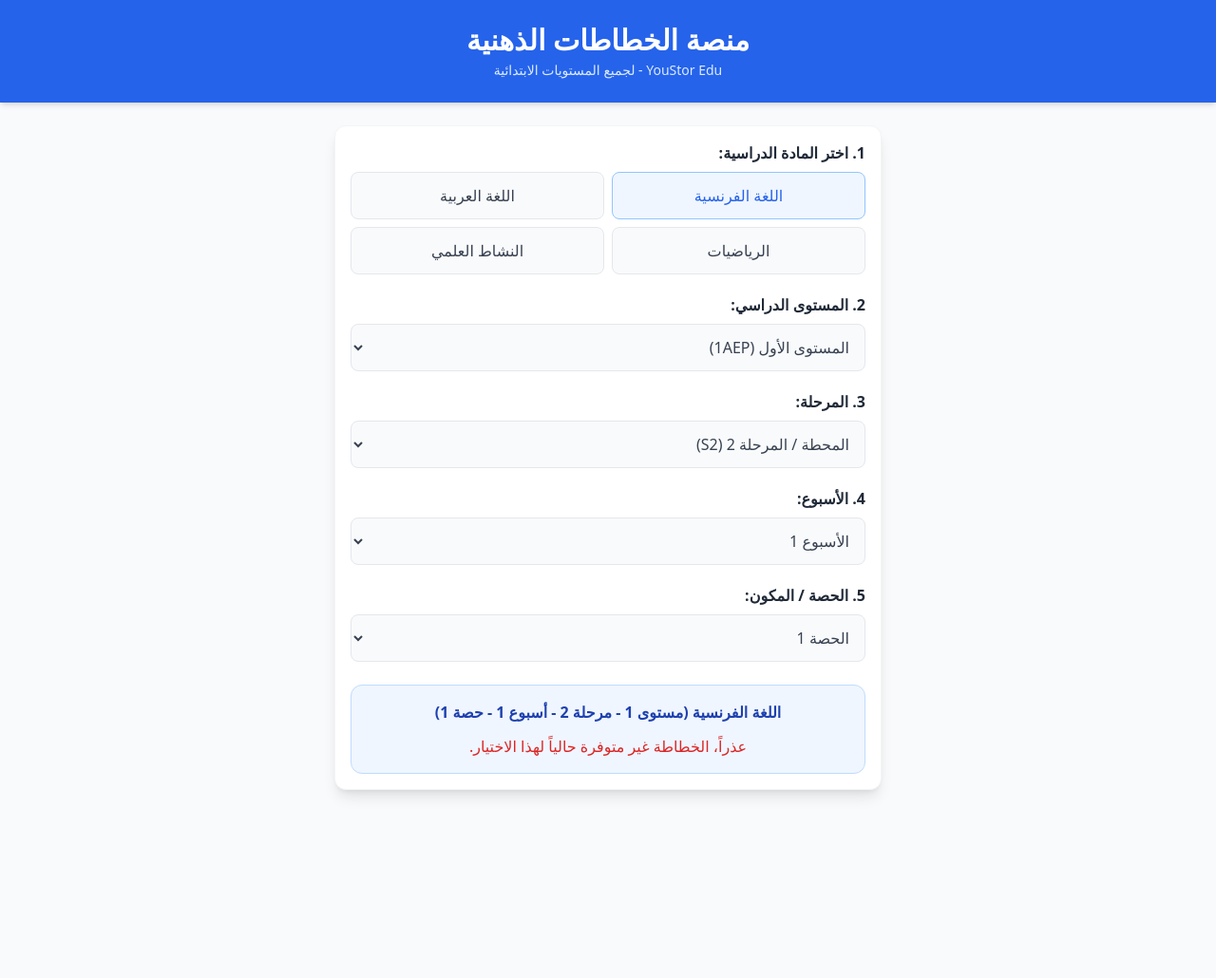
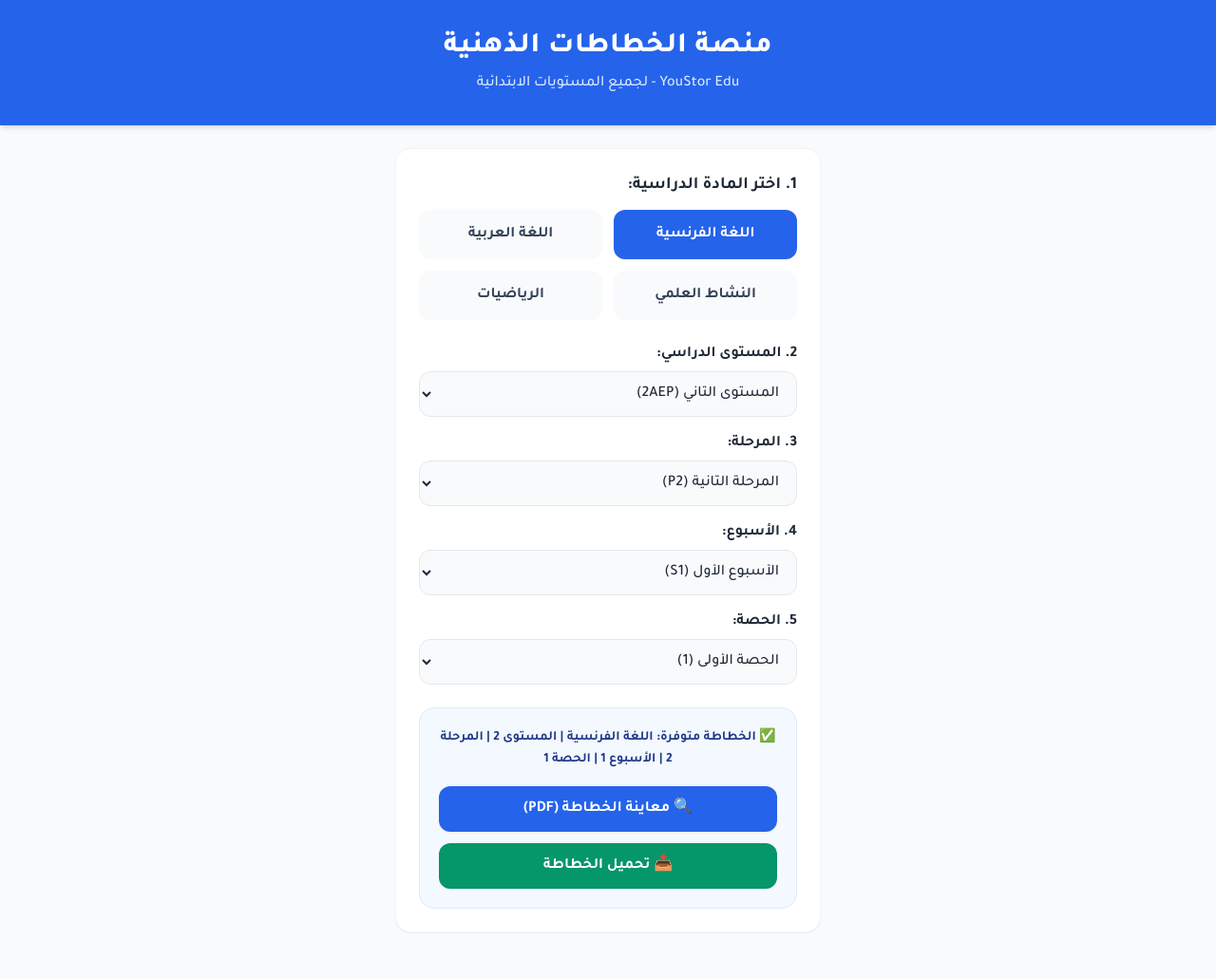
Before and after one commit to neuraltech-ai/Youstoredu, a Jekyll site: the page index.html, which Jekyll copies as it is, in a window 1280 px wide. Shown: the whole page at 95% size. Built offline with Jekyll 4.4.1, drawn with Linux system fonts in a browser that asks for light colours; nearby versions of some CDN libraries; before the commit the page ends 900 px from its top, so only the background shows below that.

Commit message:
تحديث التصميم الأول وجميع المستويات والحصص

```diff
--- a/index.html
+++ b/index.html
@@ -5,146 +5,199 @@
     <meta name="viewport" content="width=device-width, initial-scale=1.0">
     <title>منصة الخطاطات الذهنية - YouStor Edu</title>
     <script src="https://cdn.tailwindcss.com"></script>
+    <link href="https://fonts.googleapis.com/css2?family=Tajawal:wght@400;500;700;800&display=swap" rel="stylesheet">
+    <style>
+        body { font-family: 'Tajawal', sans-serif; }
+    </style>
 </head>
-<body class="bg-gray-50 min-h-screen">
-    <!-- رأس الصفحة -->
-    <header class="bg-blue-600 text-white py-6 shadow-md text-center">
-        <h1 class="text-3xl font-bold">منصة الخطاطات الذهنية</h1>
-        <p class="text-blue-100 text-sm mt-1">YouStor Edu - لجميع المستويات الابتدائية</p>
+<body class="bg-slate-50 min-h-screen pb-12">
+
+    <!-- الهيدر بالتصميم الأول الجذاب -->
+    <header class="bg-blue-600 text-white py-8 px-4 shadow-md text-center">
+        <h1 class="text-3xl font-extrabold tracking-wide mb-2">منصة الخطاطات الذهنية</h1>
+        <p class="text-blue-100 text-base font-medium">YouStor Edu - لجميع المستويات الابتدائية</p>
     </header>
 
-    <main class="max-w-xl mx-auto p-4 mt-6 bg-white rounded-xl shadow-lg border border-gray-100">
-        <!-- 1. اختيار المادة -->
-        <section class="mb-5">
-            <label class="block font-bold text-gray-800 mb-2">1. اختر المادة الدراسية:</label>
-            <div class="grid grid-cols-2 gap-2">
-                <button onclick="setSubject('اللغة الفرنسية')" id="btn-اللغة الفرنسية" class="p-3 text-center rounded-lg border font-medium transition bg-blue-50 text-blue-600 border-blue-300">اللغة الفرنسية</button>
-                <button onclick="setSubject('اللغة العربية')" id="btn-اللغة العربية" class="p-3 text-center rounded-lg border font-medium transition bg-gray-50 text-gray-700 border-gray-200">اللغة العربية</button>
-                <button onclick="setSubject('الرياضيات')" id="btn-الرياضيات" class="p-3 text-center rounded-lg border font-medium transition bg-gray-50 text-gray-700 border-gray-200">الرياضيات</button>
-                <button onclick="setSubject('النشاط العلمي')" id="btn-النشاط العلمي" class="p-3 text-center rounded-lg border font-medium transition bg-gray-50 text-gray-700 border-gray-200">النشاط العلمي</button>
+    <!-- حاوية المنصة -->
+    <main class="max-w-md mx-auto p-6 mt-6 bg-white rounded-2xl shadow-sm border border-gray-100">
+
+        <!-- 1. اختيار المادة الدراسية -->
+        <div class="mb-6">
+            <label class="block font-bold text-gray-800 text-lg mb-3">1. اختر المادة الدراسية:</label>
+            <div class="grid grid-cols-2 gap-3">
+                <button onclick="selectSubject('اللغة الفرنسية')" id="sub-اللغة الفرنسية" class="py-3.5 px-4 rounded-xl font-bold text-base transition-all shadow-sm bg-blue-600 text-white">اللغة الفرنسية</button>
+                <button onclick="selectSubject('اللغة العربية')" id="sub-اللغة العربية" class="py-3.5 px-4 rounded-xl font-bold text-base transition-all bg-slate-50 text-slate-700 hover:bg-slate-100">اللغة العربية</button>
+                <button onclick="selectSubject('النشاط العلمي')" id="sub-النشاط العلمي" class="py-3.5 px-4 rounded-xl font-bold text-base transition-all bg-slate-50 text-slate-700 hover:bg-slate-100">النشاط العلمي</button>
+                <button onclick="selectSubject('الرياضيات')" id="sub-الرياضيات" class="py-3.5 px-4 rounded-xl font-bold text-base transition-all bg-slate-50 text-slate-700 hover:bg-slate-100">الرياضيات</button>
             </div>
-        </section>
+        </div>
 
-        <!-- 2. اختيار المستوى -->
-        <section class="mb-5">
-            <label class="block font-bold text-gray-800 mb-2">2. المستوى الدراسي:</label>
-            <select id="level" onchange="updateForm()" class="w-full p-3 border rounded-lg bg-gray-50 text-gray-700 focus:ring-2 focus:ring-blue-500">
+        <!-- القوائم المنسدلة التفاعلية -->
+        <div id="selectors-area" class="space-y-4">
+
+            <!-- 2. المستوى الدراسي (من الأول إلى السادس) -->
+            <div>
+                <label class="block font-bold text-gray-800 mb-1.5">2. المستوى الدراسي:</label>
+                <select id="level-select" onchange="searchMindMap()" class="w-full p-3.5 border border-gray-200 rounded-xl bg-slate-50 text-gray-800 font-medium focus:ring-2 focus:ring-blue-600 focus:outline-none">
                     <option value="1">المستوى الأول (1AEP)</option>
-                <option value="2">المستوى الثاني (2AEP)</option>
+                    <option value="2" selected>المستوى الثاني (2AEP)</option>
+                    <option value="3">المستوى الثالث (3AEP)</option>
+                    <option value="4">المستوى الرابع (4AEP)</option>
+                    <option value="5">المستوى الخامس (5AEP)</option>
                     <option value="6">المستوى السادس (6AEP)</option>
                 </select>
-        </section>
+            </div>
 
-        <!-- 3. اختيار المرحلة -->
-        <section class="mb-5">
-            <label class="block font-bold text-gray-800 mb-2">3. المرحلة:</label>
-            <select id="stage" onchange="updateForm()" class="w-full p-3 border rounded-lg bg-gray-50 text-gray-700 focus:ring-2 focus:ring-blue-500">
-                <option value="1">المحطة / المرحلة 1 (S1)</option>
-                <option value="2" selected>المحطة / المرحلة 2 (S2)</option>
+            <!-- 3. المرحلة (من الثانية إلى السادسة) -->
+            <div>
+                <label class="block font-bold text-gray-800 mb-1.5">3. المرحلة:</label>
+                <select id="stage-select" onchange="searchMindMap()" class="w-full p-3.5 border border-gray-200 rounded-xl bg-slate-50 text-gray-800 font-medium focus:ring-2 focus:ring-blue-600 focus:outline-none">
+                    <option value="2" selected>المرحلة الثانية (P2)</option>
+                    <option value="3">المرحلة الثالثة (P3)</option>
+                    <option value="4">المرحلة الرابعة (P4)</option>
+                    <option value="5">المرحلة الخامسة (P5)</option>
+                    <option value="6">المرحلة السادسة (P6)</option>
                 </select>
-        </section>
+            </div>
 
-        <!-- 4. اختيار الأسبوع -->
-        <section class="mb-5">
-            <label class="block font-bold text-gray-800 mb-2">4. الأسبوع:</label>
-            <select id="week" onchange="updateForm()" class="w-full p-3 border rounded-lg bg-gray-50 text-gray-700 focus:ring-2 focus:ring-blue-500">
-                <option value="1">الأسبوع 1</option>
-                <option value="2">الأسبوع 2</option>
-                <option value="3">الأسبوع 3</option>
-                <option value="4">الأسبوع 4</option>
-                <option value="5">الأسبوع 5</option>
+            <!-- 4. الأسبوع (من الأول إلى السادس) -->
+            <div>
+                <label class="block font-bold text-gray-800 mb-1.5">4. الأسبوع:</label>
+                <select id="week-select" onchange="searchMindMap()" class="w-full p-3.5 border border-gray-200 rounded-xl bg-slate-50 text-gray-800 font-medium focus:ring-2 focus:ring-blue-600 focus:outline-none">
+                    <option value="1" selected>الأسبوع الأول (S1)</option>
+                    <option value="2">الأسبوع الثاني (S2)</option>
+                    <option value="3">الأسبوع الثالث (S3)</option>
+                    <option value="4">الأسبوع الرابع (S4)</option>
+                    <option value="5">الأسبوع الخامس (S5)</option>
+                    <option value="6">الأسبوع السادس (S6)</option>
                 </select>
-        </section>
+            </div>
 
-        <!-- 5. اختيار الحصة -->
-        <section class="mb-5">
-            <label class="block font-bold text-gray-800 mb-2">5. الحصة / المكون:</label>
-            <select id="session" onchange="updateForm()" class="w-full p-3 border rounded-lg bg-gray-50 text-gray-700 focus:ring-2 focus:ring-blue-500">
-                <option value="1">الحصة 1</option>
-                <option value="2">الحصة 2</option>
-                <option value="3">الحصة 3</option>
-                <option value="4">الحصة 4</option>
-                <option value="5">الحصة 5</option>
-                <option value="6">الحصة 6</option>
+            <!-- 5. الحصة (من 1 إلى 6، وفي الرياضيات 5 حصص) -->
+            <div>
+                <label class="block font-bold text-gray-800 mb-1.5">5. الحصة:</label>
+                <select id="session-select" onchange="searchMindMap()" class="w-full p-3.5 border border-gray-200 rounded-xl bg-slate-50 text-gray-800 font-medium focus:ring-2 focus:ring-blue-600 focus:outline-none">
                 </select>
-        </section>
+            </div>
 
-        <!-- منطقة عرض النتيجة -->
-        <div id="result-area" class="mt-6 p-4 bg-blue-50 border border-blue-200 rounded-xl hidden text-center">
-            <p id="result-text" class="font-bold text-blue-800 mb-3"></p>
+        </div>
+
+        <!-- منطقة النتيجة والتحميل -->
+        <div id="result-area" class="mt-6 p-5 bg-blue-50/70 border border-blue-100 rounded-2xl text-center hidden">
+            <p id="result-text" class="font-bold text-blue-900 mb-4 text-sm leading-relaxed"></p>
+
             <div id="pdf-container" class="space-y-3">
-                <a id="pdf-viewer" href="#" target="_blank" class="block w-full bg-blue-600 hover:bg-blue-700 text-white font-bold py-2.5 px-4 rounded-lg shadow transition">🔍 معاينة الخطاطة (PDF)</a>
-                <a id="download-btn" href="#" download class="block w-full bg-emerald-600 hover:bg-emerald-700 text-white font-bold py-2.5 px-4 rounded-lg shadow transition">📥 تحميل الخطاطة</a>
+                <a id="pdf-viewer" href="#" target="_blank" class="block w-full bg-blue-600 hover:bg-blue-700 text-white font-bold py-3 px-4 rounded-xl shadow-sm transition">
+                    🔍 معاينة الخطاطة (PDF)
+                </a>
+                <a id="download-btn" href="#" download class="block w-full bg-emerald-600 hover:bg-emerald-700 text-white font-bold py-3 px-4 rounded-xl shadow-sm transition">
+                    📥 تحميل الخطاطة
+                </a>
             </div>
-            <p id="not-found-msg" class="text-red-600 font-medium hidden">عذراً، الخطاطة غير متوفرة حالياً لهذا الاختيار.</p>
+
+            <p id="not-found-msg" class="text-amber-700 bg-amber-50 border border-amber-200 p-3 rounded-xl font-medium text-sm hidden">
+                ⏳ هذه الخطاطة قيد الإعداد وسيتم رفعها قريباً.
+            </p>
         </div>
+
     </main>
 
     <script>
         let currentSubject = 'اللغة الفرنسية';
+        const subjects = ['اللغة الفرنسية', 'اللغة العربية', 'النشاط العلمي', 'الرياضيات'];
 
-        function setSubject(subject) {
-            currentSubject = subject;
-            ['اللغة الفرنسية', 'اللغة العربية', 'الرياضيات', 'النشاط العلمي'].forEach(s => {
-                const btn = document.getElementById(`btn-${s}`);
-                if (s === subject) {
-                    btn.className = "p-3 text-center rounded-lg border font-medium transition bg-blue-50 text-blue-600 border-blue-300";
+        function selectSubject(sub) {
+            currentSubject = sub;
+            subjects.forEach(s => {
+                const btn = document.getElementById(`sub-${s}`);
+                if (s === sub) {
+                    btn.className = "py-3.5 px-4 rounded-xl font-bold text-base transition-all shadow-sm bg-blue-600 text-white";
                 } else {
-                    btn.className = "p-3 text-center rounded-lg border font-medium transition bg-gray-50 text-gray-700 border-gray-200";
+                    btn.className = "py-3.5 px-4 rounded-xl font-bold text-base transition-all bg-slate-50 text-slate-700 hover:bg-slate-100";
                 }
             });
-            updateForm();
+            updateSessionsList();
+            searchMindMap();
         }
 
+        function updateSessionsList() {
+            const sessionSelect = document.getElementById('session-select');
+            const currentVal = sessionSelect.value || "1";
+            const maxSessions = (currentSubject === 'الرياضيات') ? 5 : 6;
+            const sessionNames = ["الأولى", "الثانية", "الثالثة", "الرابعة", "الخامسة", "السادسة"];
+
+            sessionSelect.innerHTML = '';
+            for (let i = 1; i <= maxSessions; i++) {
+                const opt = document.createElement('option');
+                opt.value = i;
+                opt.textContent = `الحصة ${sessionNames[i-1]} (${i})`;
+                sessionSelect.appendChild(opt);
+            }
+
+            if (parseInt(currentVal) <= maxSessions) {
+                sessionSelect.value = currentVal;
+            } else {
+                sessionSelect.value = "1";
+            }
+        }
+
+        // ربط الاختيارات بأسماء ملفات الـ PDF التي رفعتها
         const database = {
-            "اللغة الفرنسية-2-2-1-1": "FR_N2_P2_S1_S1_MindMap.pdf",
+            // خطاطات المستوى الثاني - الأسبوع الأول (S1)
+            "اللغة الفرنسية-2-2-1-1": "FR_N2_P2_S1_S1_Pre.pdf",
             "اللغة الفرنسية-2-2-1-2": "FR_N2_P2_S1_S2_MindMap.pdf",
             "اللغة الفرنسية-2-2-1-3": "FR_N2_P2_S1_S3_MindMap.pdf",
             "اللغة الفرنسية-2-2-1-4": "FR_N2_P2_S1_S4_MindMap.pdf",
             "اللغة الفرنسية-2-2-1-5": "FR_N2_P2_S1_S5_MindMap.pdf",
             "اللغة الفرنسية-2-2-1-6": "FR_N2_P2_S1_S6_2Boxes_Fixed.pdf",
+
+            // خطاطات المستوى الثاني - الأسبوع الثاني (S2)
             "اللغة الفرنسية-2-2-2-1": "FR_N2_P2_S2_S1_MindMap.pdf",
             "اللغة الفرنسية-2-2-2-2": "FR_N2_P2_S2_S2_NCM8.pdf",
             "اللغة الفرنسية-2-2-2-3": "FR_N2_P2_S2_S3_NCM9.pdf",
             "اللغة الفرنسية-2-2-2-4": "FR_N2_P2_S2_S4_NCM10.pdf",
             "اللغة الفرنسية-2-2-2-5": "FR_N2_P2_S2_S5_NCM11.pdf",
             "اللغة الفرنسية-2-2-2-6": "FR_N2_P2_S2_S6_NCM12.pdf",
+
+            // خطاطات المستوى السادس - الفرنسية الأسبوع الأول
             "اللغة الفرنسية-6-2-1-1": "FR_N6_P2_S1_S1_NCM1.pdf",
             "اللغة الفرنسية-6-2-1-2": "FR_N6_P2_S1_S2_NCM2.pdf"
         };
 
-        function updateForm() {
-            const level = document.getElementById('level').value;
-            const stage = document.getElementById('stage').value;
-            const week = document.getElementById('week').value;
-            const session = document.getElementById('session').value;
+        function searchMindMap() {
+            const level = document.getElementById('level-select').value;
+            const stage = document.getElementById('stage-select').value;
+            const week = document.getElementById('week-select').value;
+            const session = document.getElementById('session-select').value;
 
             const searchID = `${currentSubject}-${level}-${stage}-${week}-${session}`;
+
             const resultArea = document.getElementById('result-area');
             const resultText = document.getElementById('result-text');
+            const pdfContainer = document.getElementById('pdf-container');
             const pdfViewer = document.getElementById('pdf-viewer');
             const downloadBtn = document.getElementById('download-btn');
-            const pdfContainer = document.getElementById('pdf-container');
             const notFoundMsg = document.getElementById('not-found-msg');
 
             resultArea.classList.remove('hidden');
 
             if (database[searchID]) {
                 const fileName = database[searchID];
-                resultText.innerText = `الخطاطة متوفرة: ${currentSubject} - مستوى ${level} - مرحلة ${stage} - أسبوع ${week} - حصة ${session}`;
+                resultText.innerText = `✅ الخطاطة متوفرة: ${currentSubject} | المستوى ${level} | المرحلة ${stage} | الأسبوع ${week} | الحصة ${session}`;
                 pdfViewer.href = fileName;
                 downloadBtn.href = fileName;
                 pdfContainer.classList.remove('hidden');
                 notFoundMsg.classList.add('hidden');
             } else {
-                resultText.innerText = `${currentSubject} (مستوى ${level} - مرحلة ${stage} - أسبوع ${week} - حصة ${session})`;
+                resultText.innerText = `${currentSubject} - المستوى ${level} - المرحلة ${stage} - الأسبوع ${week} - الحصة ${session}`;
                 pdfContainer.classList.add('hidden');
                 notFoundMsg.classList.remove('hidden');
             }
         }
 
-        // تشغيل التحقق عند فتح الصفحة
-        updateForm();
+        // التهيئة الأولية عند فتح الموقع
+        updateSessionsList();
+        searchMindMap();
     </script>
 </body>
 </html>
```
Lines whose indentation alone changed are shown as unchanged.
